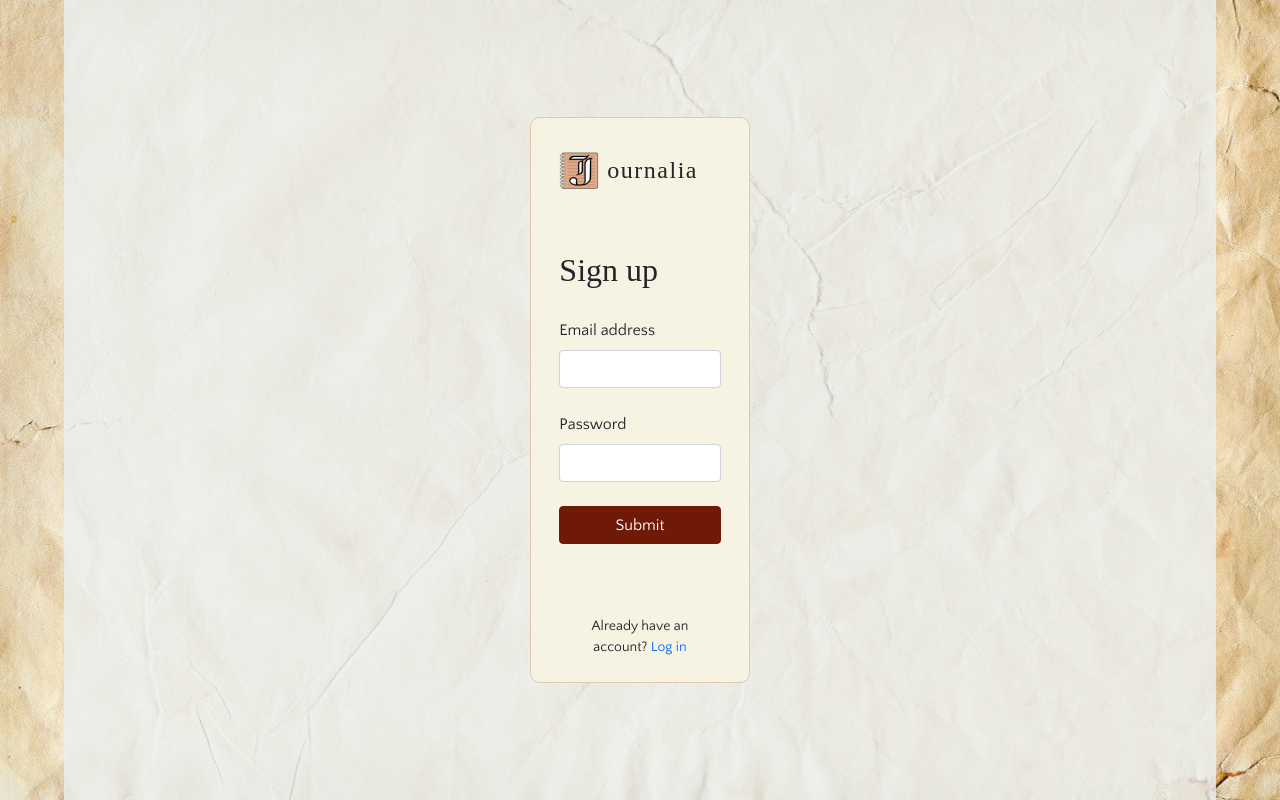
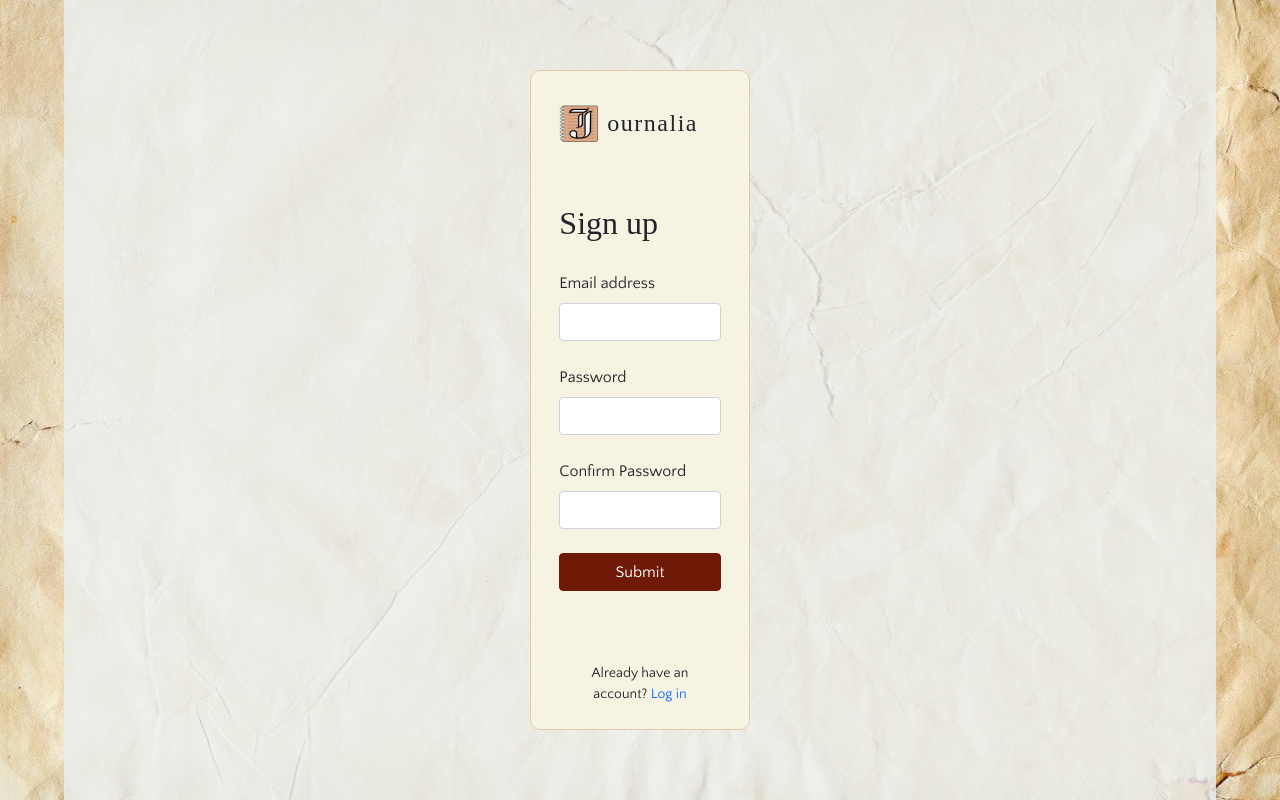
Before and after one commit to keegangood/journalia, a React (Create React App) app in the folder journalia_frontend/: page /signup in a window 1280 px wide. Built offline with nearby package versions, Linux system fonts and the light colour scheme; a web font is replaced by a local one.

Commit message:
hooked up login portion of form

```diff
--- a/journalia_frontend/src/components/pages/UserAuth/UserAuthForm.js
+++ b/journalia_frontend/src/components/pages/UserAuth/UserAuthForm.js
@@ -1,28 +1,92 @@
-import React from 'react';
+import { React, useState, useEffect } from "react";
 
-const UserAuthForm = ({ formAction, ...props }) => {
+const UserAuthForm = ({ formAction, callApi, ...props }) => {
+  const [formData, setFormData] = useState({
+    email: "",
+    password: "",
+    password2: "",
+    username: "",
+  });
+
+
+  // add new form changes to state
+  const onChange = (e) =>
+    setFormData({ ...formData, [e.target.name]: e.target.value });
+
+  const onSubmit = (e) => {
+    e.preventDefault();
+
+    callApi(formData);
+
+  };
+
   return (
-    <form className="p-2 pb-4" id="user-auth-form">
+    <form className="p-2 pb-4" id="user-auth-form" onSubmit={onSubmit}>
       <div class="mb-4 form-group">
-        <label for="exampleInputEmail1" class="form-label">Email address</label>
-        <input type="email" class="form-control" id="exampleInputEmail1" />
+        <label for="exampleInputEmail1" class="form-label">
+          Email address
+        </label>
+        <input
+          type="email"
+          class="form-control"
+          id="exampleInputEmail1"
+          name="email"
+          value={formData.email}
+          onChange={onChange}
+        />
       </div>
       <div class="mb-4 form-group">
-        <label for="exampleInputPassword1" class="form-label">Password</label>
-        <input type="password" class="form-control" id="exampleInputPassword1" />
+        <label for="exampleInputPassword1" class="form-label">
+          Password
+        </label>
+        <input
+          type="password"
+          class="form-control"
+          id="exampleInputPassword1"
+          name="password"
+          value={formData.password}
+          onChange={onChange}
+        />
       </div>
-      <div class="mb-4 form-group">
-        <button type="submit" class="btn btn-primary w-100" id="submit">Submit</button>
-      </div>
-      {formAction === 'login' && (
-        <div class="mt-3">
-          <a href="#" className="mt-3 text-muted primary-link text-decoration-none small">Forgot your password?</a>
+
+      {formAction === "signup" && (
+        <div class="mb-4 form-group">
+          <label for="exampleInputPassword1" class="form-label">
+            Confirm Password
+          </label>
+          <input
+            type="password"
+            class="form-control"
+            id="exampleInputPassword1"
+            name="password2"
+            value={formData.password2}
+            onChange={onChange}
+          />
         </div>
-
       )}
 
+      <div class="mb-4 form-group">
+        <button type="submit" class="btn btn-primary w-100" id="submit">
+          Submit
+        </button>
+      </div>
+      {formAction === "login" && (
+        <div class="mt-3">
+          <a
+            href="#"
+            className="
+            mt-3
+            text-muted
+            primary-link
+            text-decoration-none
+            small"
+          >
+            Forgot your password?
+          </a>
+        </div>
+      )}
     </form>
-  )
-}
+  );
+};
 
-export default UserAuthForm
+export default UserAuthForm;
```
